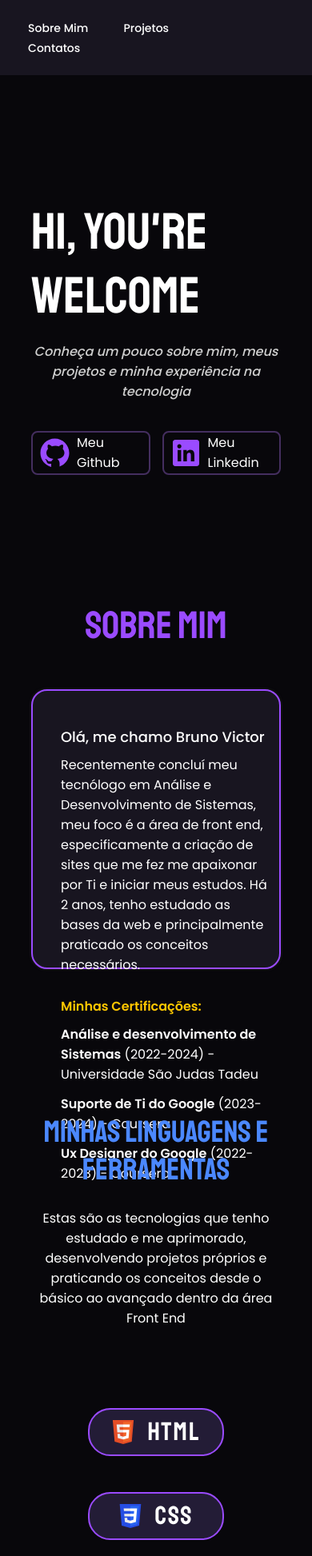
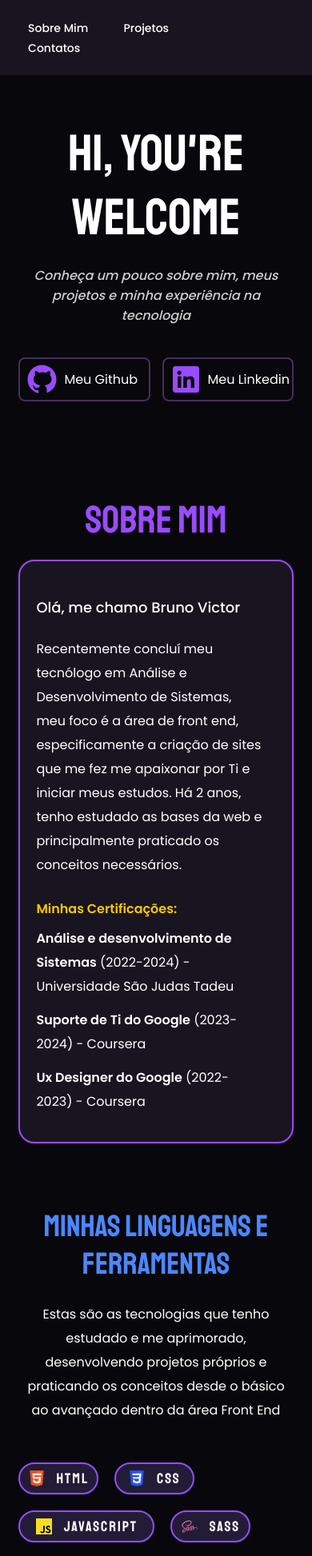
Before and after one commit to bvictor-a/My-Portfolio, a plain HTML site: page index.html in a window 390 px wide. Shown: the top 1946 px of the page at 80% size. Drawn offline with Linux system fonts and the light colour scheme; a script that the page names is missing.

Commit message:
Media Queries

```diff
--- a/index.html
+++ b/index.html
@@ -255,7 +255,7 @@
 
                <div id="link_redes">
                   <p>Outras Atividades</p>
-                  <a href="#">Meu perfil no Front end Mentor</a>
+                  <a href="https://www.frontendmentor.io/profile/bvictor-a">Meu perfil no Front end Mentor</a>
 
                </div>
 
--- a/src/css/footer.css
+++ b/src/css/footer.css
@@ -44,6 +44,10 @@ footer {
 
 #contact p {
     text-align: end;
+}
+
+#contact a {
+    margin-right: 35px;
 }
 
 #link_redes a, #contact a {
--- a/src/css/presentation.css
+++ b/src/css/presentation.css
@@ -8,10 +8,11 @@
 
 #card_description {
     width: 100%;
-    height: 400px;
+    height: auto;
     display: flex;
     flex-direction: row;
     border-radius: 8px;
+    margin-bottom: 150px;
 }
 
 #description {
@@ -20,10 +21,11 @@
     flex-direction: column;
     justify-content: space-around;
     align-items: center;
-    padding: 40px 0px 0px 0px;
+    padding: 40px 0px 48px 0px;
 }
 
 h1 {
+    text-align: center;
     font-size: 64px;
     font-weight: 500;
     text-transform: uppercase;
@@ -91,7 +93,7 @@ h1 {
 
 
 #h2_about {
-    margin: 150px 0 50px 0;
+    margin-bottom: 50px;
     text-align: center;
     color: #9A4BFF;
     font-size: 48px;
@@ -102,12 +104,12 @@ h1 {
 
 #about_me {
     width: auto;
-    height: 350px;
+    height: auto;
     background-color: #181520;
     box-shadow: 0px 0px 3px 1px rgba(32, 32, 32, 0.68);
     border: 2px solid #9A4BFF;
     border-radius: 20px;
-    padding: 15px 15px 0 35px;
+    padding: 15px 35px 35px 35px;
 
 }
 
@@ -138,3 +140,30 @@ h1 {
     margin-top: 12px;
     color: #ffffff;
 }
+
+@media screen and (max-width:1024px) {
+    #presentation {
+        padding-top: 0;
+    }
+    #card_description {
+        margin-bottom: 60px;
+    }
+    #description {
+        gap: 20px;
+    }
+    #h2_about {
+        margin: 10px 0 20px 0;
+
+    }
+    #about_me {
+        padding: 15px 35px 35px 20px;
+    }
+    .text-p {
+        line-height: 25px;
+        margin: 30px 0 25px;
+    }
+
+    .span-description, .p-topic {
+        line-height: 30px;
+    }
+}
--- a/src/css/style.css
+++ b/src/css/style.css
@@ -28,6 +28,13 @@ html {
 main {
    padding: 18px 10%;
    position: relative;
+}
+
+@media screen and (max-width: 1024px) {
+
+   main {
+      padding: 18px 6%;
+   }
 }
 
 
--- a/src/css/technologies.css
+++ b/src/css/technologies.css
@@ -17,6 +17,7 @@ h3 {
     color: white;
     margin-top: 25px;
     text-align: center;
+    line-height: 30px;
 }
 
 .technologies {
@@ -62,3 +63,77 @@ h3 {
 .icon-tech {
     width: 30px;
 }
+
+
+@media screen and (max-width: 1024px) {
+
+    #container {
+        margin: 80px 0 0 0;
+    }
+
+    .technologies {
+        margin-top: 50px;
+        justify-content: center;
+    }
+
+    .item-technologies {
+        width: 140px;
+        height: 50px;
+        font-size: 22px;
+    }
+
+    .item-technologies:nth-child(3) {
+        width: 200px;
+    }
+
+    .item-technologies:nth-child(7) {
+        width: 150px;
+    }
+
+    .item-technologies:nth-child(8) {
+        width: 150px;
+    }
+
+    .icon-tech {
+        width: 30px;
+    }
+}
+
+@media screen and (max-width: 768px) {
+
+
+
+    .item-technologies {
+        width: 100px;
+        height: 40px;
+        font-size: 18px;
+    }
+
+         .technologies {
+             margin-top: 50px;
+             justify-content: center;
+             gap: 20px;
+         }
+
+        .item-technologies:nth-child(3) {
+            width: 170px;
+        }
+
+        .item-technologies:nth-child(7) {
+            width: 130px;
+        }
+        .item-technologies:nth-child(8) {
+            width: 130px;
+        }
+
+        .icon-tech {
+            width: 20px;
+        }
+}
+
+@media screen and (max-width: 485px) {
+
+    .technologies {
+            justify-content: start;
+        }
+}
```
